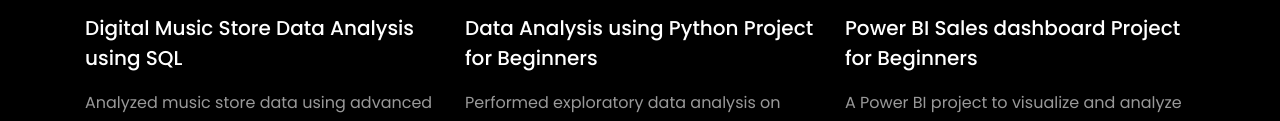
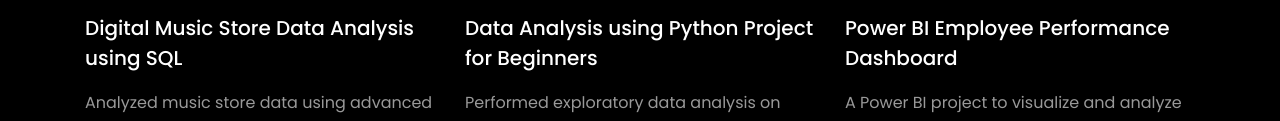
Before and after one commit to Shamika25/Portfolio-Website-Template, a plain HTML site: page index.html in a window 1280 px wide. Shown: the part 3745-3866 px from the top of the page. Drawn offline with Linux system fonts and the light colour scheme; files whose address does not match are found by name.

Commit message:
Update index.html

```diff
--- a/index.html
+++ b/index.html
@@ -423,7 +423,7 @@
               </a>
               <div class="text mt-3 float-right d-block">
 
-                <h3 class="heading"><a href="https://github.com/Shamika25/Emp-Performance-Dashboard">Power BI Sales dashboard Project for Beginners</a></h3>
+                <h3 class="heading"><a href="https://github.com/Shamika25/Emp-Performance-Dashboard">Power BI Employee Performance Dashboard</a></h3>
                 <p>A Power BI project to visualize and analyze key employee performance indicators for better HR decision-making.</p>
               </div>
             </div>
```
